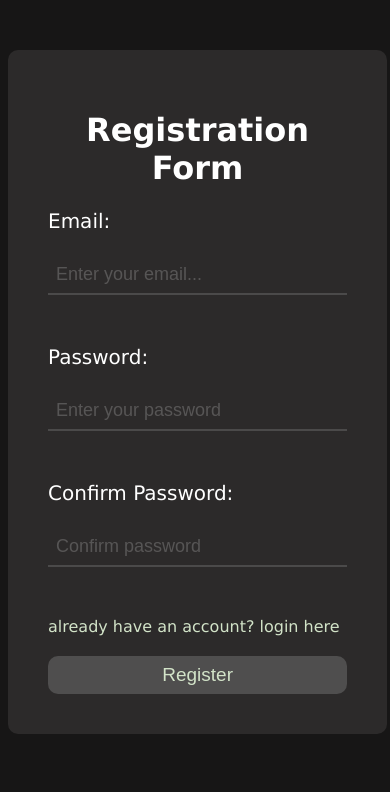
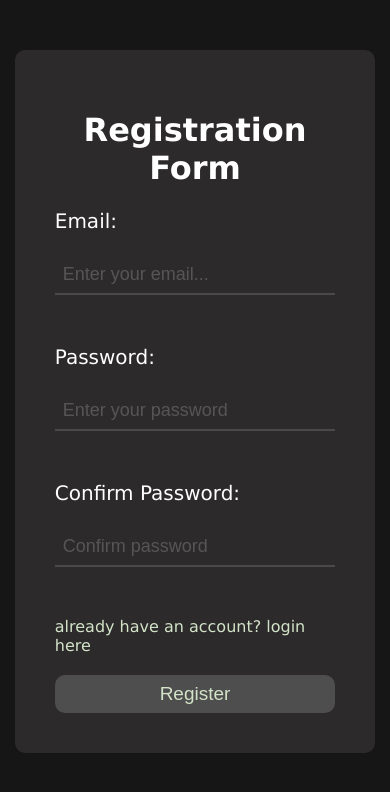
Before and after one commit to HemanthHamu/blog-app, a Node server app: page /signup in a window 390 px wide. Shown: the top 792 px of the page. Run offline with Node 20, Linux system fonts and the light colour scheme; some libraries are stand-ins or nearby versions.

Commit message:
modified

```diff
--- a/views/login.ejs
+++ b/views/login.ejs
@@ -66,7 +66,7 @@
     @media (max-width:768px){
       .container{
         max-width: 100%;
-        width: 80%;
+        width: 75%;
       }
     }
     </style>
--- a/views/register.ejs
+++ b/views/register.ejs
@@ -66,7 +66,7 @@
       @media (max-width:768px) {
         .container{
           max-width: 100%;
-          width: 80%;
+          width: 75%;
         }
       }
     </style>
```
